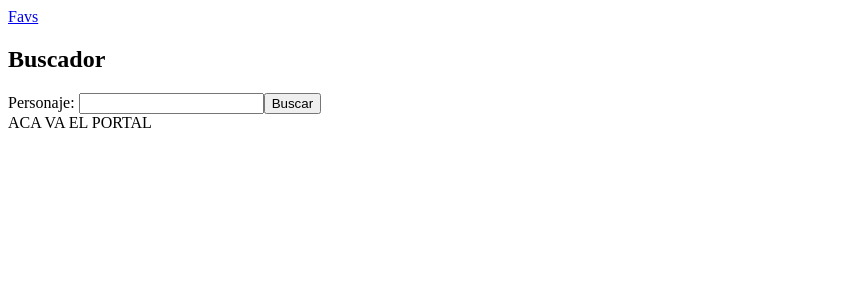
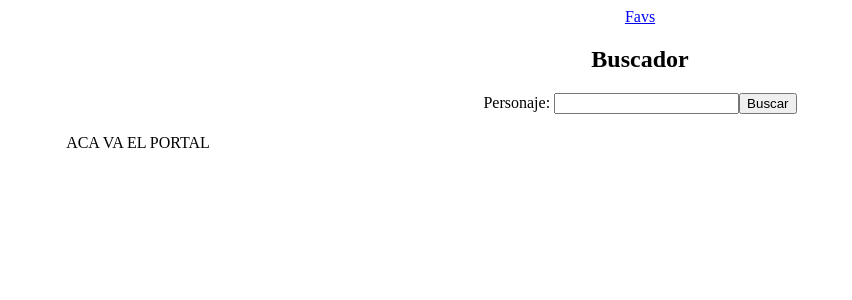
Before and after one commit to francoandrada/rick-and-morty-app, a React (Create React App) app in the folder rick-and-morty/: page / in a window 1280 px wide. Shown: the top 300 px of the page, without its empty margins (0-852 px from the left). Built offline with nearby package versions, Linux system fonts and the light colour scheme.

Commit message:
estilos base para trabajar con card

```diff
--- a/rick-and-morty/src/components/Buscador/Buscador.jsx
+++ b/rick-and-morty/src/components/Buscador/Buscador.jsx
@@ -2,8 +2,8 @@ import React, { useState } from "react"
 import { connect } from 'react-redux'
 import { getChars, addFavorites } from '../../redux/actions'
 import swal from 'sweetalert'
-import {Link} from "react-router-dom"
-
+import styles from './Buscador.module.css'
+import { Link } from "react-router-dom"
 
 import Card from '../Card/Card'
 
@@ -26,9 +26,10 @@ function Buscador(props) {
     }
 
     return (
+        <div className={styles.container}>
+            <Link to="/favoritos">Favs</Link>
+            <h2>Buscador</h2>
             <div>
-            <Link to = "/favoritos">Favs</Link>
-            <h2>Buscador</h2>
                 <form action="" onSubmit={(e) => handleSubmit(e)}>
                     <label htmlFor="">Personaje: </label>
                     <input
@@ -40,8 +41,9 @@ function Buscador(props) {
 
                     <button type='submit'>Buscar</button>
                 </form>
+            </div>
 
-            <div>
+            <div className={styles.cardContainer}>
                 {
                     props.chars.length > 0 ? props.chars.map(char => (
                         <div key={char.id}>
--- a/rick-and-morty/src/components/Buscador/Buscador.module.css
+++ b/rick-and-morty/src/components/Buscador/Buscador.module.css
@@ -0,0 +1,12 @@
+.container {
+    text-align: center;
+}
+
+.cardContainer {
+        position: relative;
+        width: 220px;
+        height: 190px;
+        margin: 20px;
+        display: flex;
+        flex-direction: column;
+}
```
Lines whose indentation alone changed are shown as unchanged.
